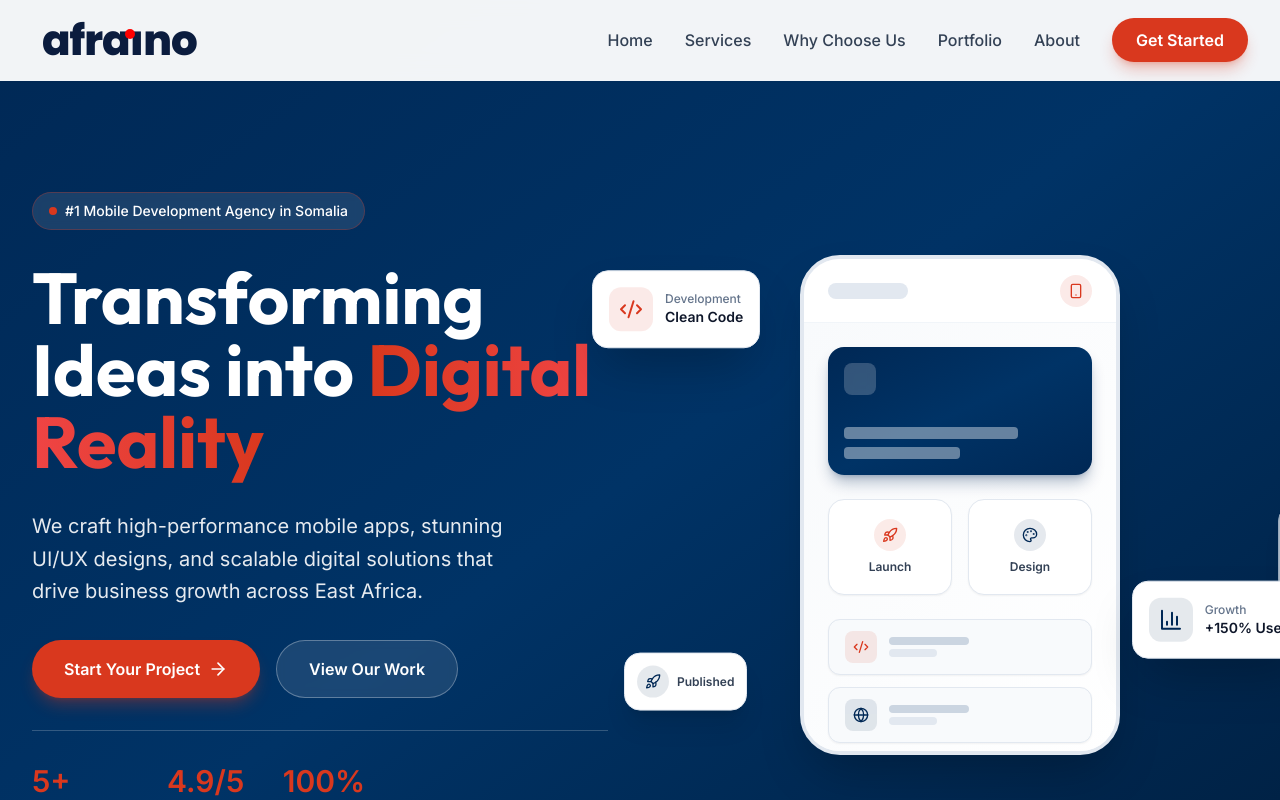
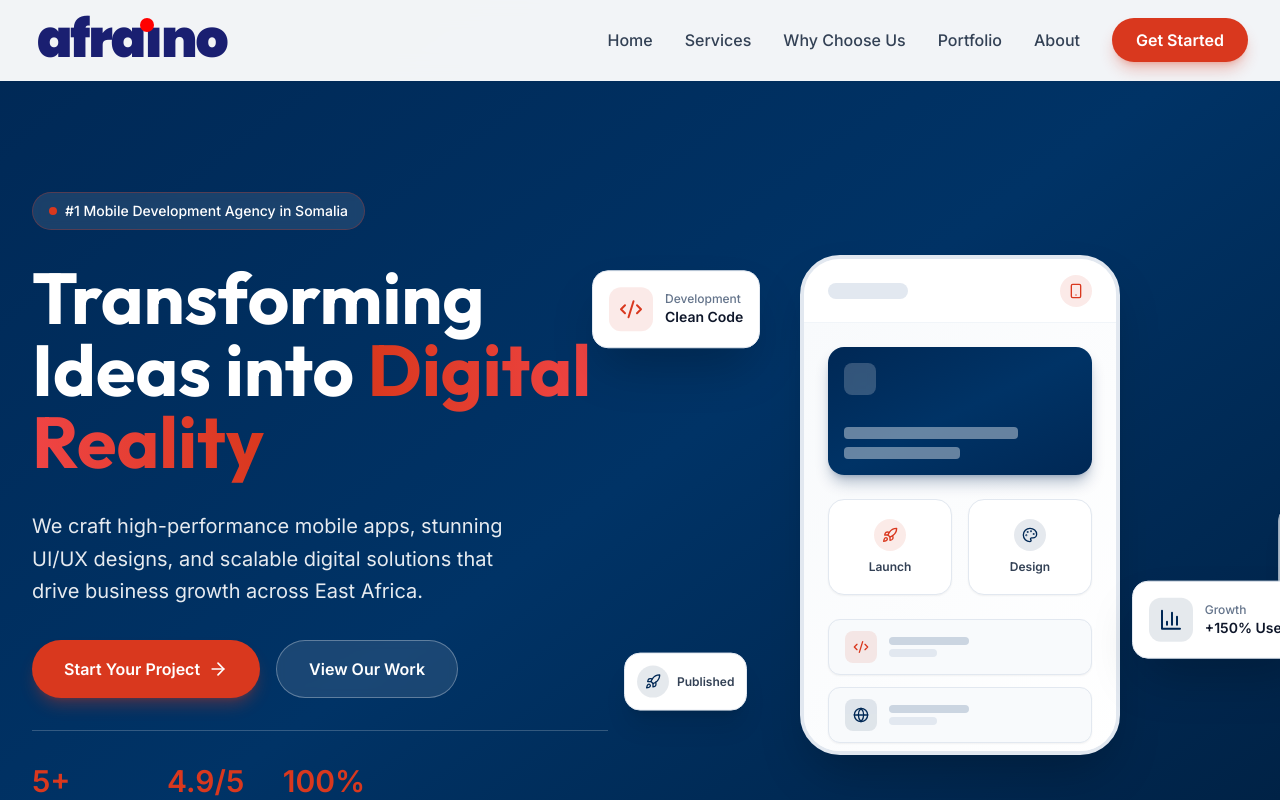
Before and after one commit to abdirahmanafrah67-code/AfrahTech, a React (Vite) app: page / in a window 1280 px wide. Shown: the top 800 px of the page. Built offline with nearby package versions, Linux system fonts and the light colour scheme.

Commit message:
Update logo to match branding and switch Navbar to white theme

```diff
--- a/src/components/Footer.tsx
+++ b/src/components/Footer.tsx
@@ -1,18 +1,18 @@
 import { Facebook, Twitter, Instagram, Linkedin, Mail, Phone, MapPin } from 'lucide-react';
 
 const Logo = () => (
-    <svg width="180" height="60" viewBox="0 0 180 60" fill="none" xmlns="http://www.w3.org/2000/svg">
+    <svg width="200" height="70" viewBox="0 0 200 70" fill="none" xmlns="http://www.w3.org/2000/svg">
         <defs>
             <style>
-                @import url('https://fonts.googleapis.com/css2?family=Poppins:wght@600;800&display=swap');
+                @import url('https://fonts.googleapis.com/css2?family=Poppins:wght@900&display=swap');
             </style>
         </defs>
 
         {/* Text 'afraıno' - White using dotless 'i' */}
-        <text x="10" y="45" fontFamily="Poppins, sans-serif" fontWeight="800" fontSize="42" fill="#FFFFFF" letterSpacing="-1">afraıno</text>
+        <text x="5" y="52" fontFamily="Poppins, sans-serif" fontWeight="900" fontSize="52" fill="#FFFFFF" letterSpacing="-2">afraıno</text>
 
         {/* Red Dot for the 'i' */}
-        <circle cx="98" cy="24" r="5" fill="#FF0000" />
+        <circle cx="115" cy="20" r="7" fill="#FF0000" />
     </svg>
 );
 
--- a/src/components/Navbar.tsx
+++ b/src/components/Navbar.tsx
@@ -2,18 +2,18 @@
 import { Menu, X } from 'lucide-react';
 
 const Logo = () => (
-    <svg width="180" height="60" viewBox="0 0 180 60" fill="none" xmlns="http://www.w3.org/2000/svg">
+    <svg width="200" height="70" viewBox="0 0 200 70" fill="none" xmlns="http://www.w3.org/2000/svg">
         <defs>
             <style>
-                @import url('https://fonts.googleapis.com/css2?family=Poppins:wght@600;800&display=swap');
+                @import url('https://fonts.googleapis.com/css2?family=Poppins:wght@900&display=swap');
             </style>
         </defs>
 
         {/* Text 'afraıno' - Dark Navy using dotless 'i' */}
-        <text x="10" y="45" fontFamily="Poppins, sans-serif" fontWeight="800" fontSize="42" fill="#0B1C3E" letterSpacing="-1">afraıno</text>
+        <text x="5" y="52" fontFamily="Poppins, sans-serif" fontWeight="900" fontSize="52" fill="#1a1f71" letterSpacing="-2">afraıno</text>
 
         {/* Red Dot for the 'i' */}
-        <circle cx="98" cy="24" r="5" fill="#FF0000" />
+        <circle cx="115" cy="20" r="7" fill="#FF0000" />
     </svg>
 );
 
```
